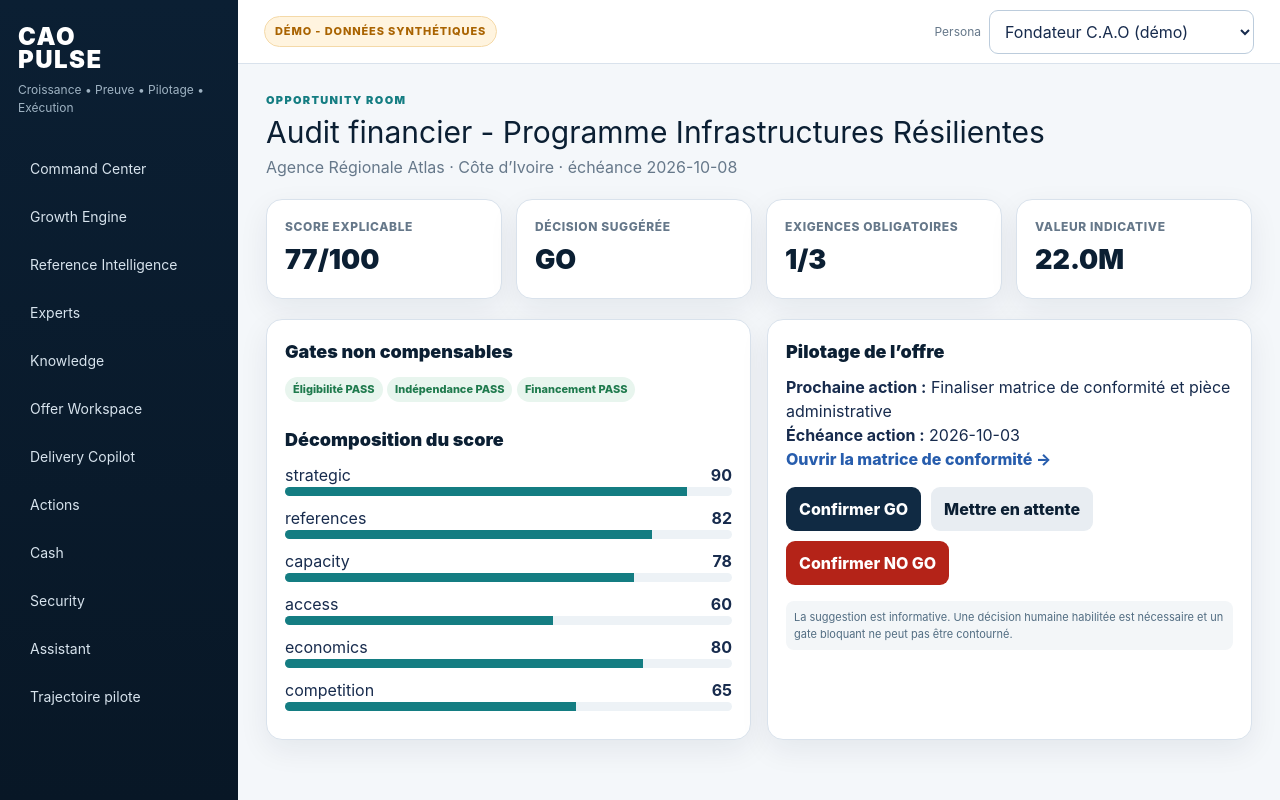
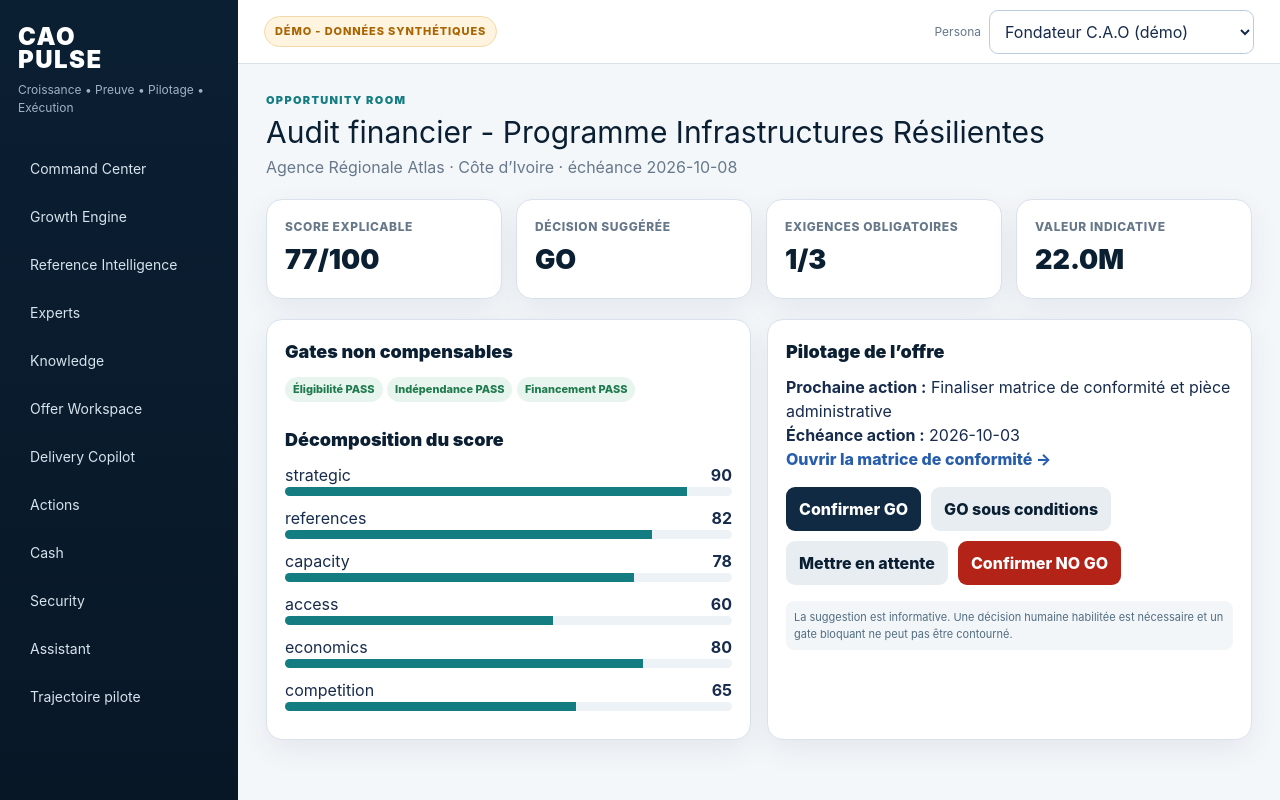
Before and after one commit to mssidibe-web/CAO-PULSE, a Next.js app: page /growth/opp-001 in a window 1280 px wide. Built offline with nearby package versions, Linux system fonts and the light colour scheme; no server answers.

Commit message:
fix(growth): surface bid decision confirmations

```diff
--- a/src/components/decision-controls.tsx
+++ b/src/components/decision-controls.tsx
@@ -1,2 +1,17 @@
-'use client';import {useState} from 'react';import {useRouter} from 'next/navigation';
-export function DecisionControls({id}:{id:string}){const [busy,setBusy]=useState(false);const r=useRouter();async function act(decision:string){if(!confirm(`Confirmer la décision ${decision} ?`))return;setBusy(true);await fetch(`/api/opportunities/${id}/decision`,{method:'POST',headers:{'content-type':'application/json'},body:JSON.stringify({decision})});setBusy(false);r.refresh()}return <div className="toolbar"><button className="button" disabled={busy} onClick={()=>act('GO')}>Confirmer GO</button><button className="button secondary" disabled={busy} onClick={()=>act('HOLD')}>Mettre en attente</button><button className="button danger" disabled={busy} onClick={()=>act('NO_GO')}>Confirmer NO GO</button></div>}
+'use client';
+import {useState} from 'react';
+import {useRouter} from 'next/navigation';
+
+export function DecisionControls({id}:{id:string}){
+  const [busy,setBusy]=useState(false);
+  const [error,setError]=useState<string>();
+  const router=useRouter();
+  async function act(decision:string){
+    const rationale=window.prompt(`Justification de la décision ${decision} :`);
+    if(!rationale?.trim())return;
+    if(!window.confirm(`Confirmer ${decision} pour cette opportunité avec la justification fournie ?`))return;
+    setBusy(true);setError(undefined);
+    try{const response=await fetch(`/api/opportunities/${id}/decision`,{method:'POST',headers:{'content-type':'application/json'},body:JSON.stringify({decision,rationale})});const body=await response.json();if(!response.ok)throw new Error(body.error?.message??'Décision refusée');router.refresh()}catch(cause){setError(cause instanceof Error?cause.message:'Décision refusée')}finally{setBusy(false)}
+  }
+  return <div><div className="toolbar"><button className="button" disabled={busy} onClick={()=>act('GO')}>Confirmer GO</button><button className="button secondary" disabled={busy} onClick={()=>act('GO_CONDITIONAL')}>GO sous conditions</button><button className="button secondary" disabled={busy} onClick={()=>act('HOLD')}>Mettre en attente</button><button className="button danger" disabled={busy} onClick={()=>act('NO_GO')}>Confirmer NO GO</button></div>{error&&<p role="alert" className="muted">{error}</p>}</div>
+}
```
